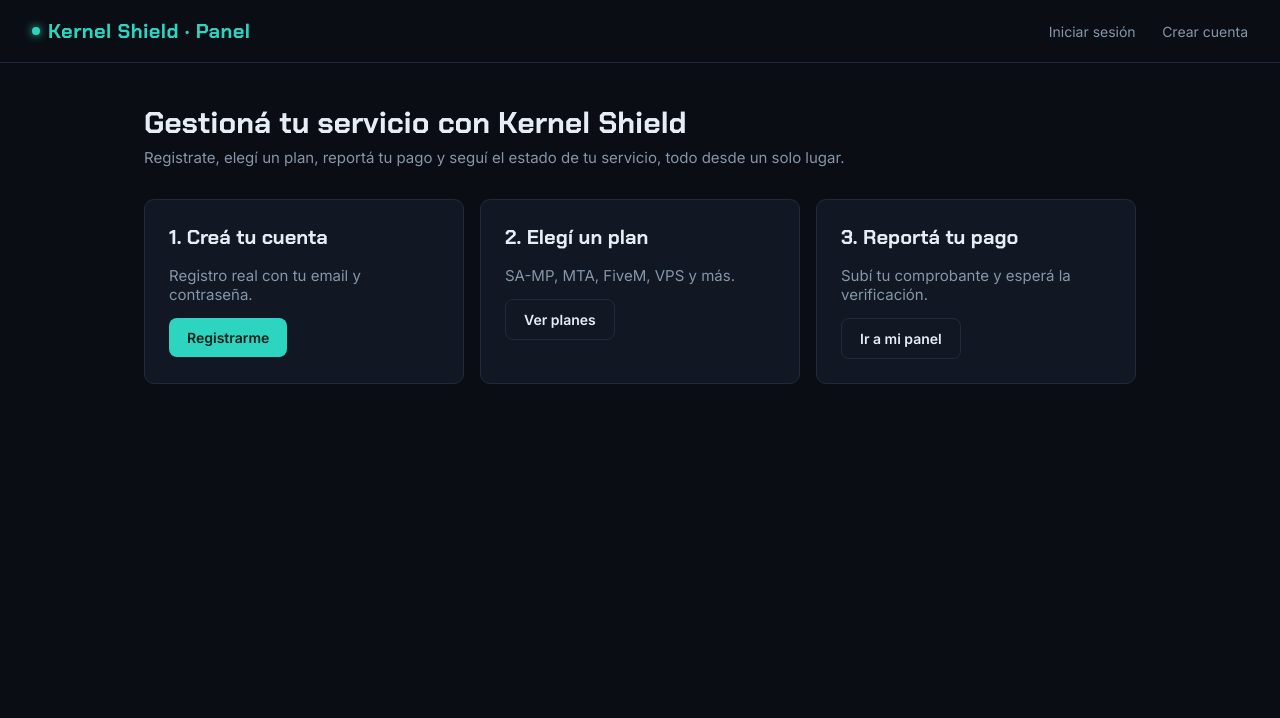
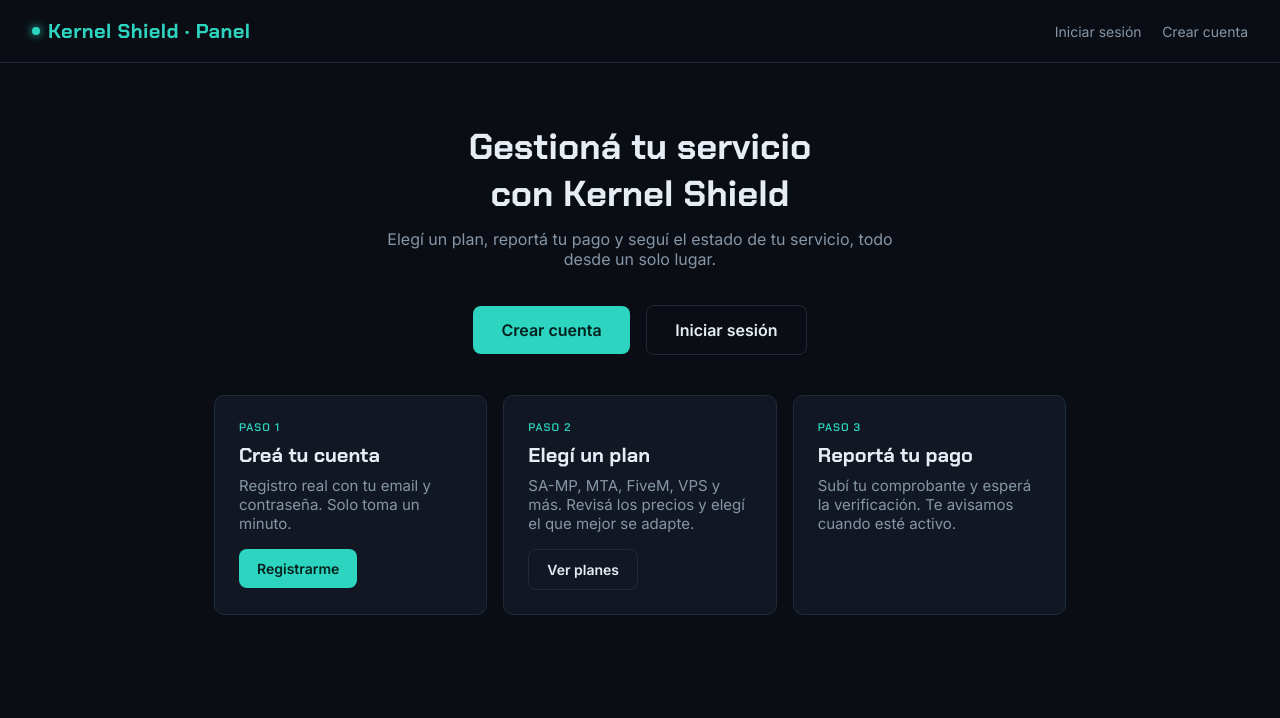
Before and after one commit to kernel-shield/billing-kernelshield, a plain HTML site: page docs/index.html in a window 1280 px wide. Drawn offline with Linux system fonts and the light colour scheme.

Commit message:
Add files via upload

```diff
--- a/docs/index.html
+++ b/docs/index.html
@@ -7,52 +7,105 @@
 <link rel="preconnect" href="https://fonts.googleapis.com">
 <link href="https://fonts.googleapis.com/css2?family=Chakra+Petch:wght@600;700&family=Inter:wght@400;500;600&display=swap" rel="stylesheet">
 <link rel="stylesheet" href="css/style.css">
+<style>
+  .hero { text-align: center; padding: 60px 24px 40px; }
+  .hero h1 { font-size: 36px; margin-bottom: 12px; }
+  .hero p { max-width: 520px; margin: 0 auto 36px; font-size: 16px; color: var(--text-dim); }
+  .steps { display: grid; grid-template-columns: repeat(auto-fill, minmax(260px,1fr)); gap: 16px; max-width: 900px; margin: 0 auto; padding: 0 24px 80px; }
+  .step-num { font-family: var(--font-display); font-size: 11px; letter-spacing: 0.1em; color: var(--shield); text-transform: uppercase; margin-bottom: 8px; }
+</style>
 </head>
 <body>
   <div class="topbar">
     <a class="brand" href="index.html"><span class="dot"></span> Kernel Shield · Panel</a>
-    <nav id="topNav">
-      <a href="login.html">Iniciar sesión</a>
-      <a href="registro.html">Crear cuenta</a>
-    </nav>
+    <nav id="topNav"></nav>
   </div>
 
-  <div class="wrap">
-    <h1>Gestioná tu servicio con Kernel Shield</h1>
-    <p class="subtitle">Registrate, elegí un plan, reportá tu pago y seguí el estado de tu servicio, todo desde un solo lugar.</p>
+  <div class="hero">
+    <h1>Gestioná tu servicio<br>con Kernel Shield</h1>
+    <p>Elegí un plan, reportá tu pago y seguí el estado de tu servicio, todo desde un solo lugar.</p>
+    <div id="heroCta"></div>
+  </div>
 
-    <div class="grid" style="grid-template-columns: repeat(auto-fill, minmax(260px,1fr));">
-      <div class="card">
-        <h2>1. Creá tu cuenta</h2>
-        <p class="subtitle" style="margin-bottom:14px;">Registro real con tu email y contraseña.</p>
-        <a class="btn" href="registro.html" id="btnRegistro">Registrarme</a>
-      </div>
-      <div class="card">
-        <h2>2. Elegí un plan</h2>
-        <p class="subtitle" style="margin-bottom:14px;">SA-MP, MTA, FiveM, VPS y más.</p>
-        <a class="btn secondary" href="planes.html">Ver planes</a>
-      </div>
-      <div class="card">
-        <h2>3. Reportá tu pago</h2>
-        <p class="subtitle" style="margin-bottom:14px;">Subí tu comprobante y esperá la verificación.</p>
-        <a class="btn secondary" href="panel.html" id="btnPanel">Ir a mi panel</a>
-      </div>
-    </div>
-  </div>
+  <div class="steps" id="stepsGrid"></div>
 
   <script src="js/core.js"></script>
   <script>
     const user = KS.getUser();
     const token = KS.getToken();
+    const panelUrl = user && user.rol === 'admin' ? 'admin.html' : 'panel.html';
+
+    // Topbar
     if (token && user) {
-      const panelUrl = user.rol === 'admin' ? 'admin.html' : 'panel.html';
       document.getElementById('topNav').innerHTML =
         `<span style="color:var(--text-dim);font-size:14px;">Hola, <strong style="color:var(--text)">${user.first}</strong></span>
          <a href="${panelUrl}" style="margin-left:16px;">Mi panel</a>
          <a href="#" onclick="KS.logout();return false;" style="margin-left:16px;">Cerrar sesión</a>`;
-      document.getElementById('btnRegistro').href = panelUrl;
-      document.getElementById('btnPanel').href = panelUrl;
+    } else {
+      document.getElementById('topNav').innerHTML =
+        `<a href="login.html">Iniciar sesión</a>
+         <a href="registro.html" style="margin-left:16px;">Crear cuenta</a>`;
     }
+
+    // Hero CTA
+    if (token && user) {
+      document.getElementById('heroCta').innerHTML =
+        `<a class="btn" href="${panelUrl}" style="font-size:16px; padding:14px 28px;">Ir a mi panel →</a>`;
+    } else {
+      document.getElementById('heroCta').innerHTML =
+        `<a class="btn" href="registro.html" style="font-size:16px; padding:14px 28px; margin-right:12px;">Crear cuenta</a>
+         <a class="btn secondary" href="login.html" style="font-size:16px; padding:14px 28px;">Iniciar sesión</a>`;
+    }
+
+    // Cards de pasos
+    const steps = token && user ? [
+      {
+        n: 'Paso 1 ✓',
+        title: 'Cuenta activa',
+        desc: `Sesión iniciada como <strong>${user.first} ${user.last}</strong>.`,
+        btn: null
+      },
+      {
+        n: 'Paso 2',
+        title: 'Elegí un plan',
+        desc: 'SA-MP, MTA, FiveM, VPS y más. Revisá los precios y elegí el que mejor se adapte.',
+        btn: { label: 'Ver planes', href: 'planes.html', style: 'secondary' }
+      },
+      {
+        n: 'Paso 3',
+        title: 'Reportá tu pago',
+        desc: 'Subí tu comprobante desde tu panel y esperá la verificación.',
+        btn: { label: 'Ir a mi panel', href: panelUrl, style: '' }
+      }
+    ] : [
+      {
+        n: 'Paso 1',
+        title: 'Creá tu cuenta',
+        desc: 'Registro real con tu email y contraseña. Solo toma un minuto.',
+        btn: { label: 'Registrarme', href: 'registro.html', style: '' }
+      },
+      {
+        n: 'Paso 2',
+        title: 'Elegí un plan',
+        desc: 'SA-MP, MTA, FiveM, VPS y más. Revisá los precios y elegí el que mejor se adapte.',
+        btn: { label: 'Ver planes', href: 'planes.html', style: 'secondary' }
+      },
+      {
+        n: 'Paso 3',
+        title: 'Reportá tu pago',
+        desc: 'Subí tu comprobante y esperá la verificación. Te avisamos cuando esté activo.',
+        btn: null
+      }
+    ];
+
+    document.getElementById('stepsGrid').innerHTML = steps.map(s => `
+      <div class="card">
+        <div class="step-num">${s.n}</div>
+        <h2 style="margin-bottom:8px;">${s.title}</h2>
+        <p class="subtitle" style="margin-bottom:${s.btn ? '16px' : '0'};">${s.desc}</p>
+        ${s.btn ? `<a class="btn ${s.btn.style}" href="${s.btn.href}">${s.btn.label}</a>` : ''}
+      </div>
+    `).join('');
   </script>
 </body>
 </html>
```
